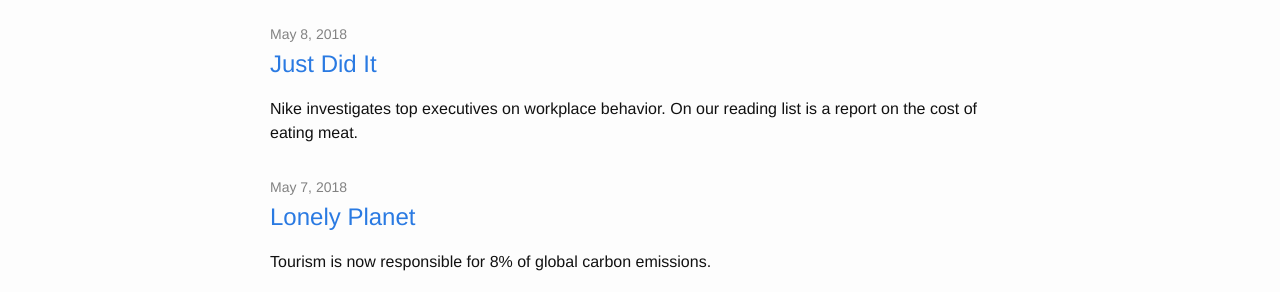
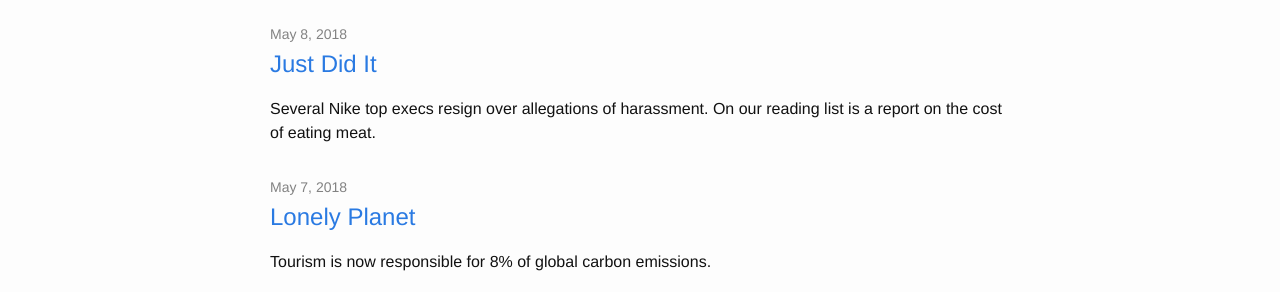
Before and after one commit to Sparkleleuk/Sustainability_Matters, a Jekyll site: the page built from index.html, in a window 1280 px wide. Shown: the part 268-560 px from the top of the page. Built offline with Jekyll 4.4.1, drawn with Linux system fonts in a browser that asks for light colours; the list of posts is cut into pages by our own code; comment, search, counter and statistics services are not loaded.

Commit message:
fix post

```diff
--- a/_posts/2018-05-08-nike.markdown
+++ b/_posts/2018-05-08-nike.markdown
@@ -1,11 +1,11 @@
 ---
 layout: post
 title:  "Just Did It"
-excerpt: "Nike investigates top executives on workplace behavior. On our reading list is a report on the cost of eating meat."
+excerpt: "Several Nike top execs resign over allegations of harassment. On our reading list is a report on the cost of eating meat."
 categories: [CSR, environment]
 ---
 
-### Purge in Nike's top brass over workplace misbehavior
+### Purge in Nike's top brass over workplace misconduct
 
 A total of 11 top executives at sports company Nike Inc. have <a href="https://www.nytimes.com/2018/05/08/business/nike-harassment.html?hpw&rref=business&action=click&pgtype=Homepage&module=well-region&region=bottom-well&WT.nav=bottom-well" target="_blank">resigned</a> following an investigation into alleged workplace misconduct. This week alone, Nike confirmed that five more top executives have resigned as a result of the investigation into allegations of harassment and discrimination against female employees. The executives who have left or are leaving including the president of the Nike brand, heads of North American business units, and Nike's head of diversity and inclusion.
 
```
